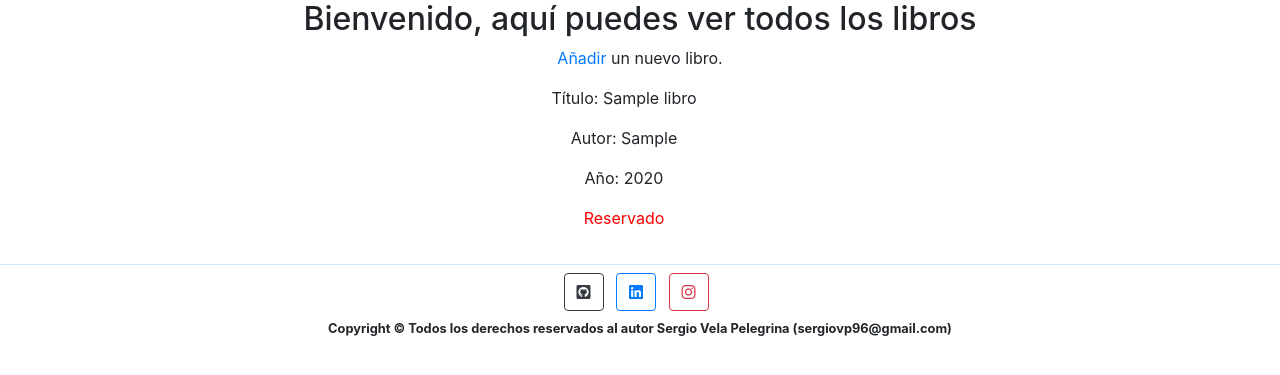
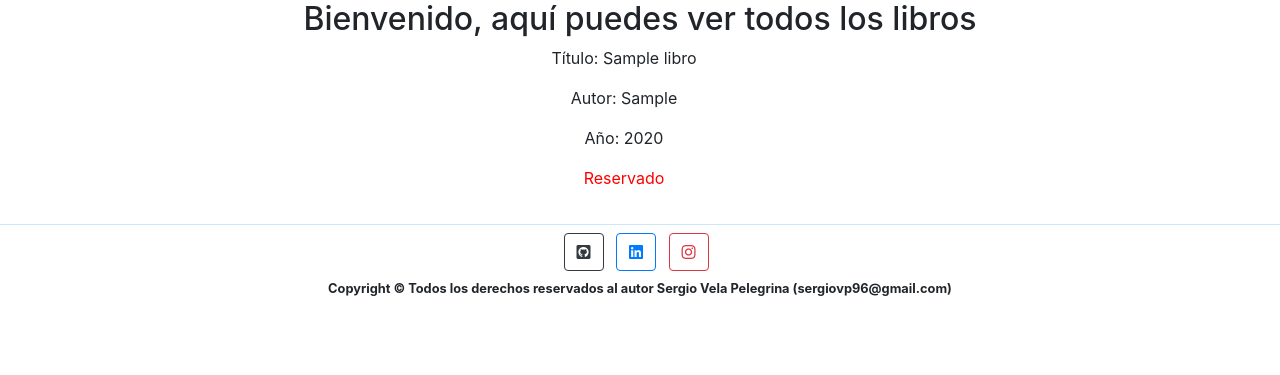
Before and after one commit to sergiovp/DAI, a Django app: page /libros in a window 1280 px wide. Shown: the part 56-431 px from the top of the page. Run offline with Django 3.2, Linux system fonts and the light colour scheme; tables that the repository leaves empty hold one stand-in row (values such as "Sample post").

Commit message:
Añadida condición ser admin para añadir libros nuevos

```diff
--- a/DjangoApp/app/templates/libros.html
+++ b/DjangoApp/app/templates/libros.html
@@ -12,9 +12,11 @@
     </div>
     <div class="container">
         <div class="buscador-nombre"style="text-align: center;">
-            <p><a href="{% url 'add_libro' %}">
-                <span class="id-nombre">Añadir</span></a> un nuevo libro.
-            </p>
+            {% if usuario == 'admin' %}
+                <p><a href="{% url 'add_libro' %}">
+                    <span class="id-nombre">Añadir</span></a> un nuevo libro.
+                </p>
+            {% endif %}
         </div>
     </div>
 
@@ -22,17 +24,17 @@
         {% for i in libros %}
                 <div class="libros">
                     <div class="colum" id="libro">
-                        <p>Título: {{i.titulo}}</p>
-                        <p>Autor: {{i.autor}}</p>
-                        <p>Año: {{i.anio}}</p>
+                        <p>Título: <span class="datos_libro">{{ i.titulo }}</span></p>
+                        <p>Autor: <span class="datos_libro">{{ i.autor }}</p></span>
+                        <p>Año: <span class="datos_libro">{{ i.anio }}</p></span>
                         {% if not i.reservado %}
-                        {% if usuario %}
+                        {% if usuario and usuario != 'admin' %}
                             <p><a href="{% url 'reservar_libro' i.id %}">Reservar</a></p>
                         {% endif %}
                         {% else %}
                         <p style="color: red;">Reservado</p>
                         {% endif %}
-                        {% if usuario == 'admin' %}
+                        {% if usuario == 'admin' and not i.reservado %}
                         <p><a href="{% url 'modificar_libro' i.id %}">Modificar</a></p>
                         <p><a href="{% url 'eliminar_libro' i.id %}">Eliminar</a></p>
                         {% endif %}
```
